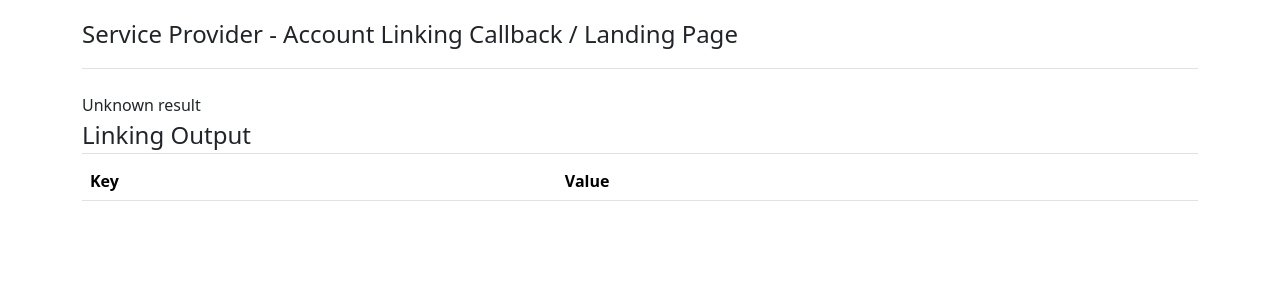
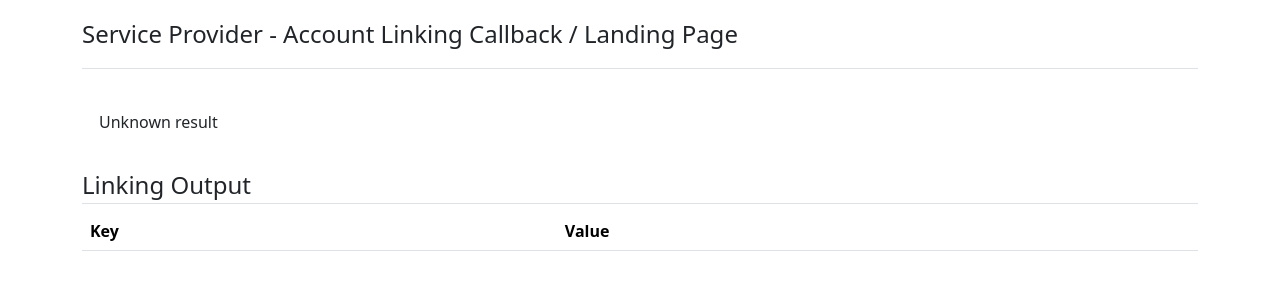
Before and after one commit to dwdii/dwdii.github.io, a Jekyll site: the page sp2/callback.html, which Jekyll copies as it is, in a window 1280 px wide. Shown: the top 300 px of the page. Built offline with Jekyll 4.4.1, drawn with Linux system fonts in a browser that asks for light colours.

Commit message:
Change callout div to alert div in callback.html

```diff
--- a/sp2/callback.html
+++ b/sp2/callback.html
@@ -15,7 +15,7 @@
 		</header>
 	</div>
 	<div class="container">
-		<div class="callout" id="humanMessage"></div>
+		<div class="alert" id="humanMessage"></div>
 	</div>
     <div class="container">
 		<fieldset>
```
